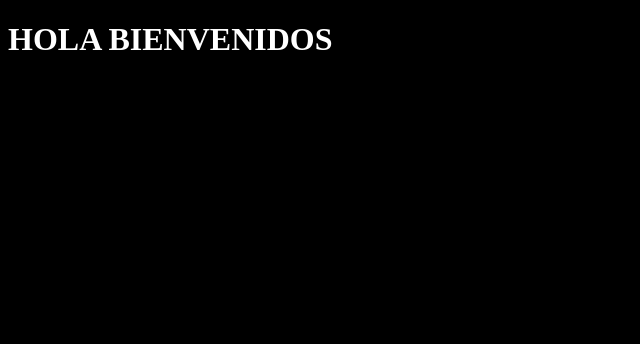
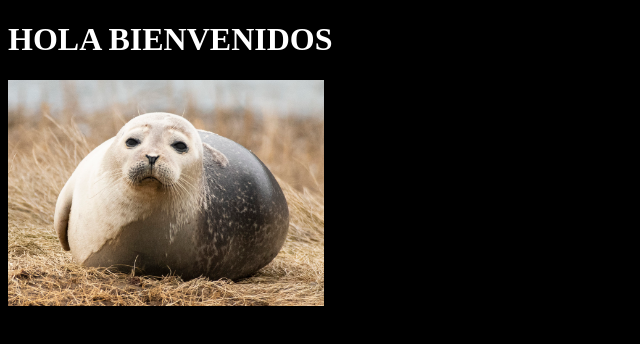
Before and after one commit to Dkemn/WEB-24-04, a plain HTML site: page index.html in a window 1280 px wide. Shown: the whole page, without its empty margins (0-640 px from the left). Drawn offline with Linux system fonts and the light colour scheme.

Commit message:
Cambio de Diseño
Se agrega imagen al sitio

```diff
--- a/index.html
+++ b/index.html
@@ -10,5 +10,6 @@
 </style>
 <body>
     <h1>HOLA BIENVENIDOS</h1>
+    <img src="focawatona.jpg" width="25%">
 </body>
 </html>
```
Also changed, not shown: focawatona.jpg (added).
